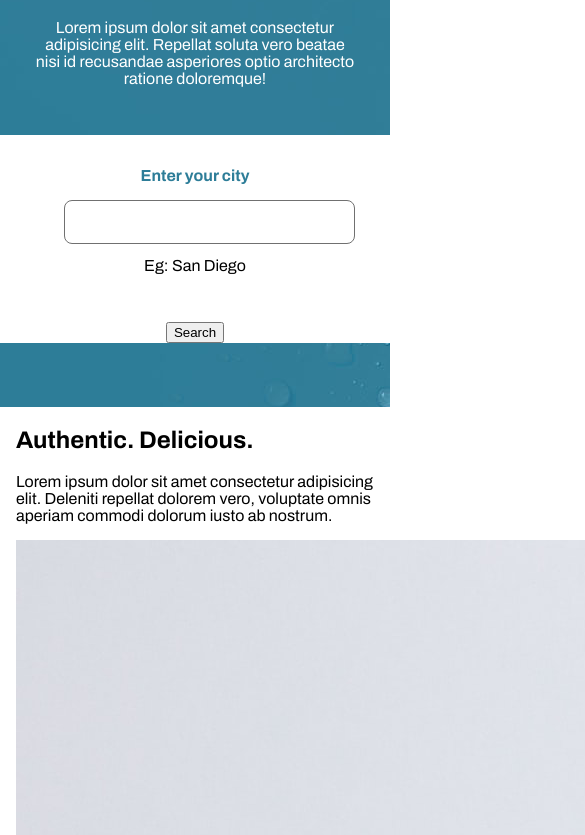
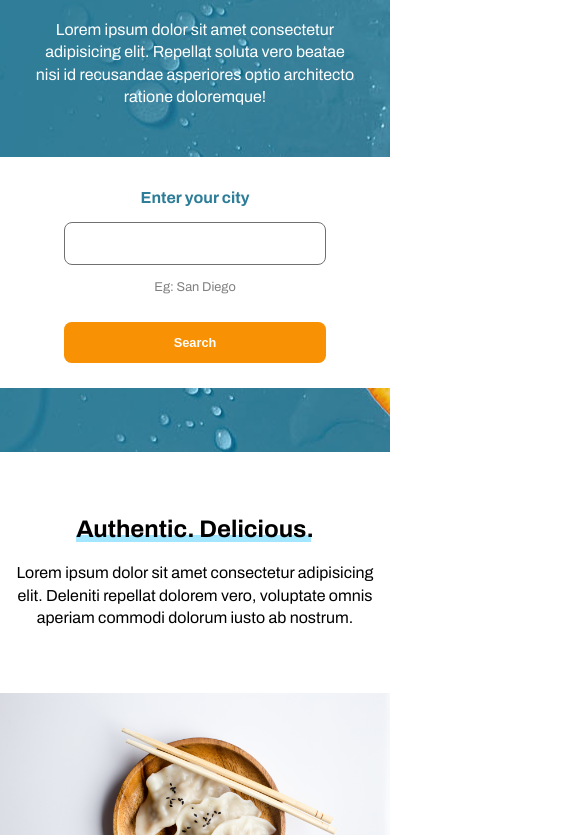
Before and after one commit to akhillochen/Responsive-Landing-Page, a plain HTML site: page index.html in a window 390 px wide. Shown: the part 222-1057 px from the top of the page, 585 px wide, since content can reach past the window. Drawn offline with Linux system fonts and the light colour scheme.

Commit message:
mobile design finished

```diff
--- a/css/main.css
+++ b/css/main.css
@@ -1,4 +1,8 @@
 @import url('https://fonts.googleapis.com/css2?family=Archivo:wght@400;700&display=swap');
+
+* {
+  box-sizing: border-box;
+}
 
 body {
   margin: 0;
@@ -8,6 +12,7 @@ body {
 .hero-bg {
   background-color: #307d99;
   background: url('../images/bg.jpg');
+  background-position: 20% 35%;
   color: white;
   text-align: center;
   padding-bottom: 4em;
@@ -77,3 +82,57 @@ input[type=text] {
   padding: 1em;
   border-radius: 0.6em;
 }
+
+.form-container p {
+  color: gray;
+  margin-bottom: 2em;
+  font-size: 0.8rem;
+}
+
+input[type=button] {
+  margin-bottom: 2em;
+  background-color: #f89104;
+  font-weight: 700;
+  font-size: 0.8rem;
+  color: white;
+  border: none;
+  width: 100%;
+  padding: 1em 0;
+  border-radius: 0.6em;
+  cursor: pointer;
+}
+
+input[type=button]:hover {
+  background-color: #e08504;
+}
+
+.authentic-copy {
+  margin: 0;
+}
+
+img {
+  width: 100%;
+}
+
+.right-column {
+  margin: 4em 1em;
+  text-align: center;
+}
+
+h2 {
+  position: relative;
+}
+
+h2::before {
+  content: '';
+  position: absolute;
+  bottom: 0;
+  width: 9.8em;
+  background: #a2e6ff;
+  height: 0.3em;
+  z-index: -1;
+}
+
+p {
+  line-height: 1.4em;
+}
```
